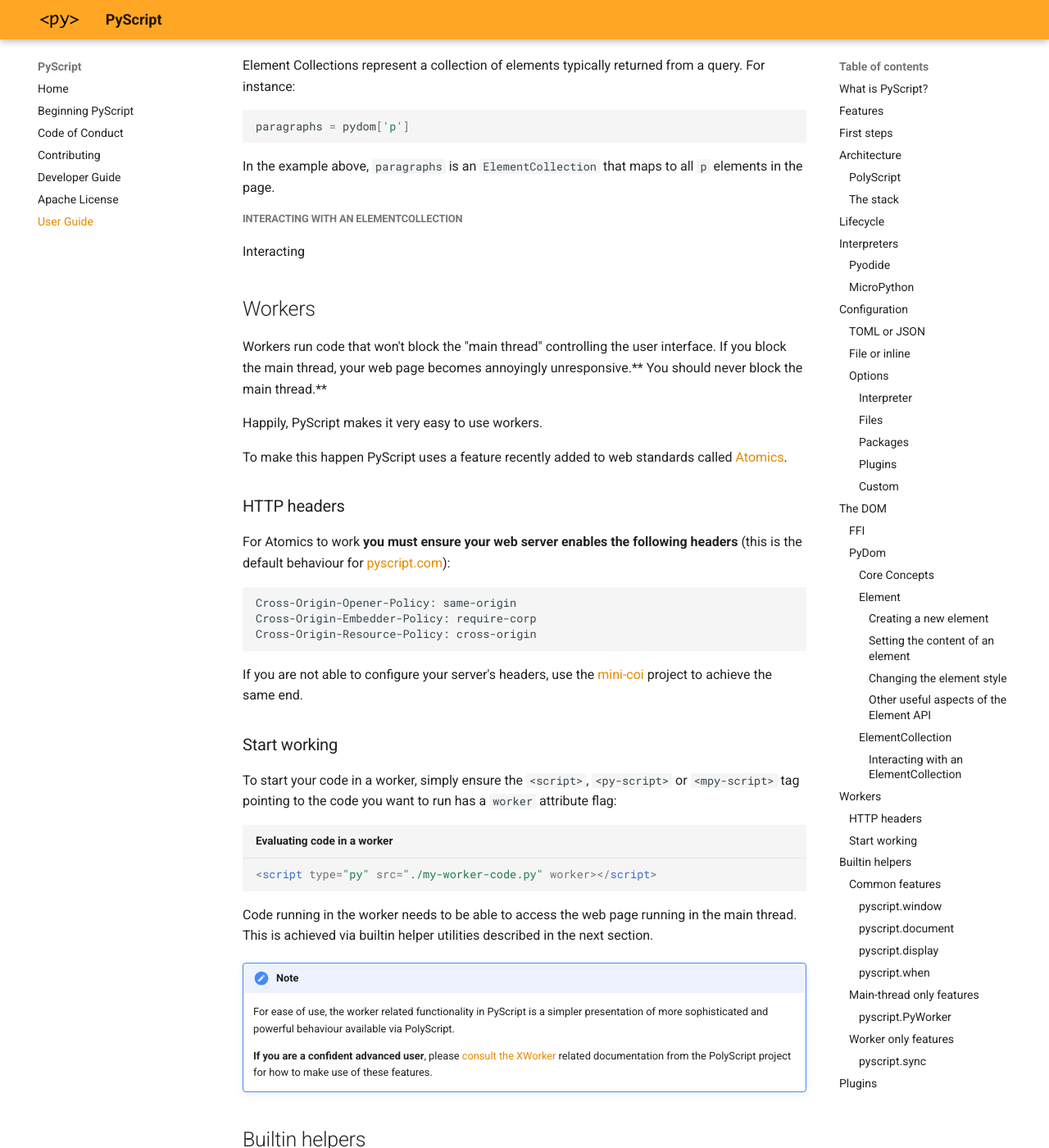
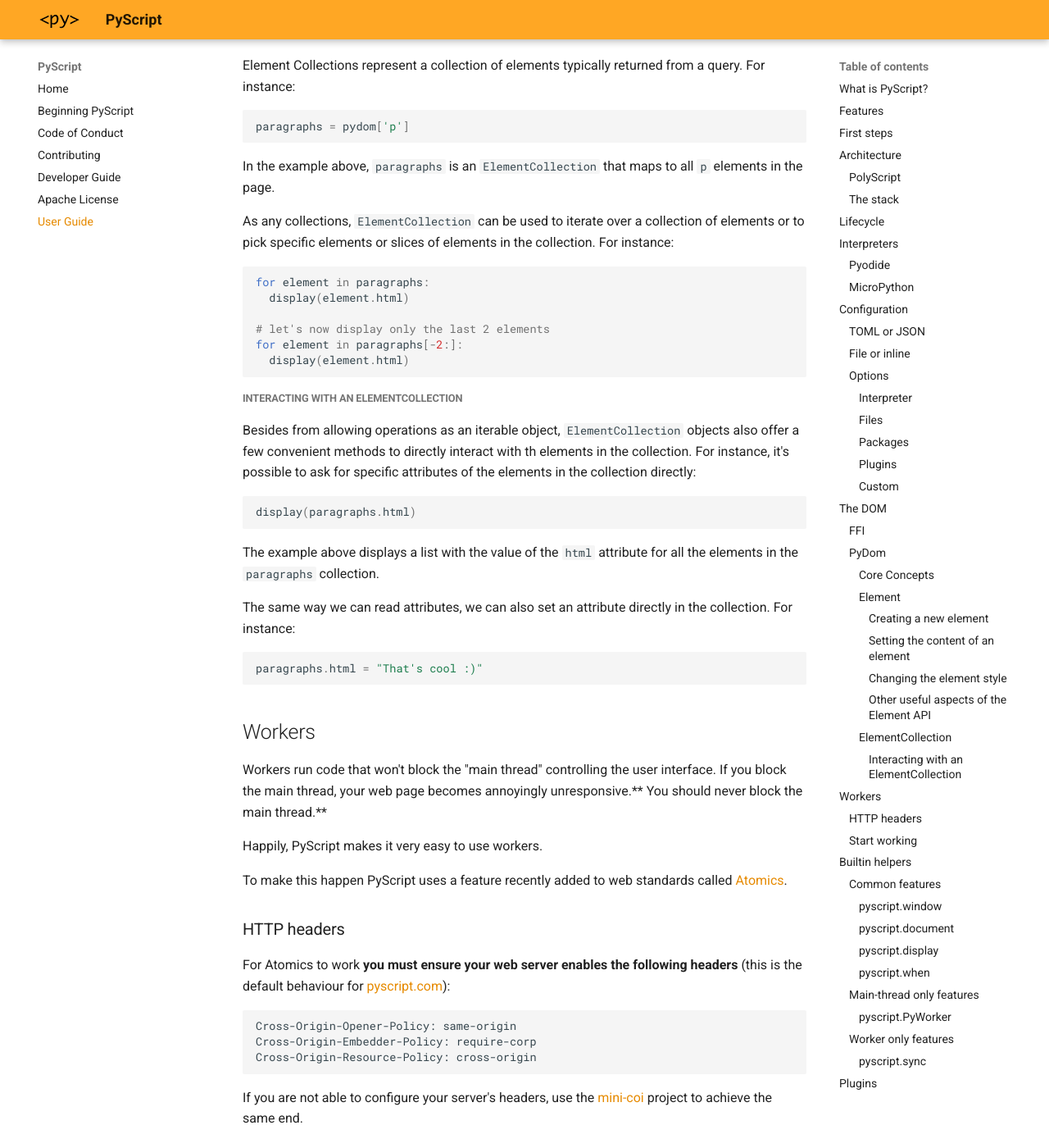
Before and after one commit to pyscript/docs, an MkDocs documentation site: the page built from docs/user-guide.md, in a window 1280 px wide and 1400 px high, scrolled down 21573 px. Shown: the whole window at 82% size. Built offline with MkDocs 1.6.1 and Material for MkDocs 9.7.7, drawn with Linux system fonts in a browser that asks for light colours; the version menu is left out.

Commit message:
add interacting with a collection

````diff
--- a/docs/user-guide.md
+++ b/docs/user-guide.md
@@ -1057,11 +1057,36 @@ paragraphs = pydom['p']
 
 In the example above, `paragraphs` is an `ElementCollection` that maps to all `p` elements in the page.
 
+As any collections, `ElementCollection` can be used to iterate over a collection of elements or to pick
+specific elements or slices of elements in the collection. For instance:
 
+```python
+for element in paragraphs:
+  display(element.html)
+
+# let's now display only the last 2 elements
+for element in paragraphs[-2:]:
+  display(element.html)
+```
 
 ##### Interacting with an ElementCollection
 
-Interacting
+Besides from allowing operations as an iterable object, `ElementCollection` objects also offer a few
+convenient methods to directly interact with th elements in the collection. For instance, it's possible
+to ask for specific attributes of the elements in the collection directly:
+
+```python
+display(paragraphs.html)
+```
+
+The example above displays a list with the value of the `html` attribute for all the elements in the
+`paragraphs` collection.
+
+The same way we can read attributes, we can also set an attribute directly in the collection. For instance:
+
+```python
+paragraphs.html = "That's cool :)"
+```
 
 
 ## Workers
````
